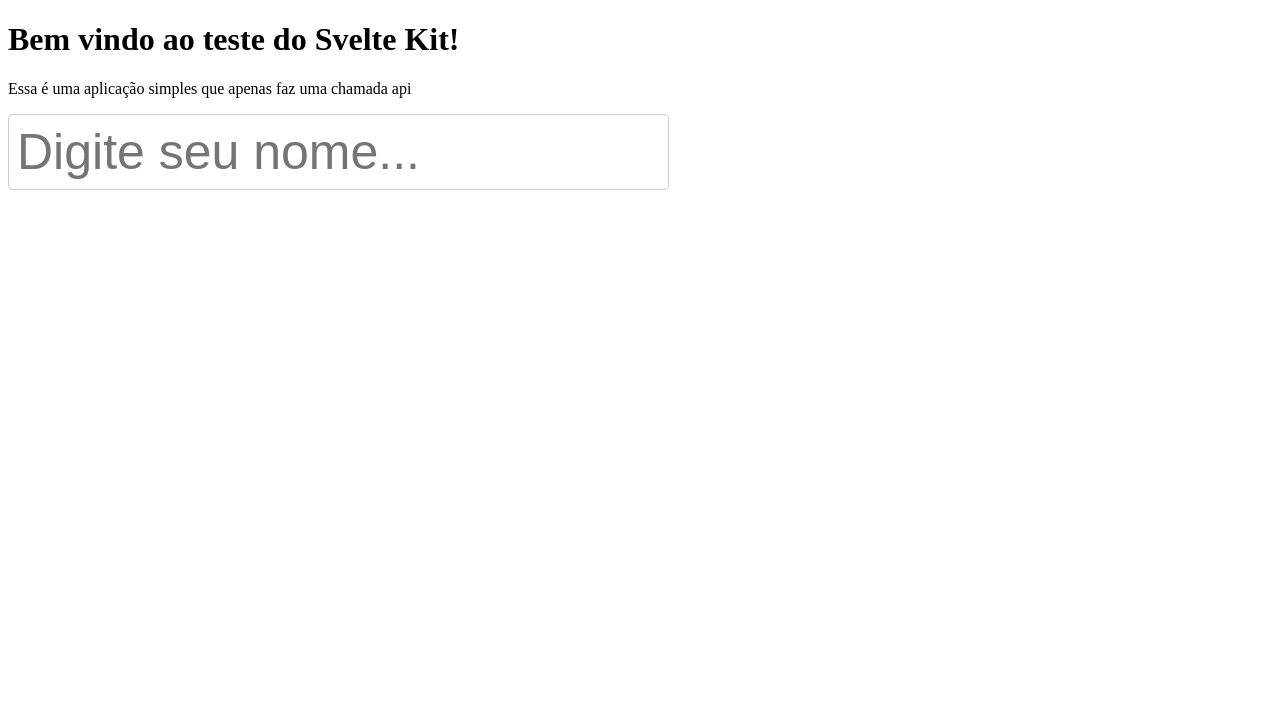
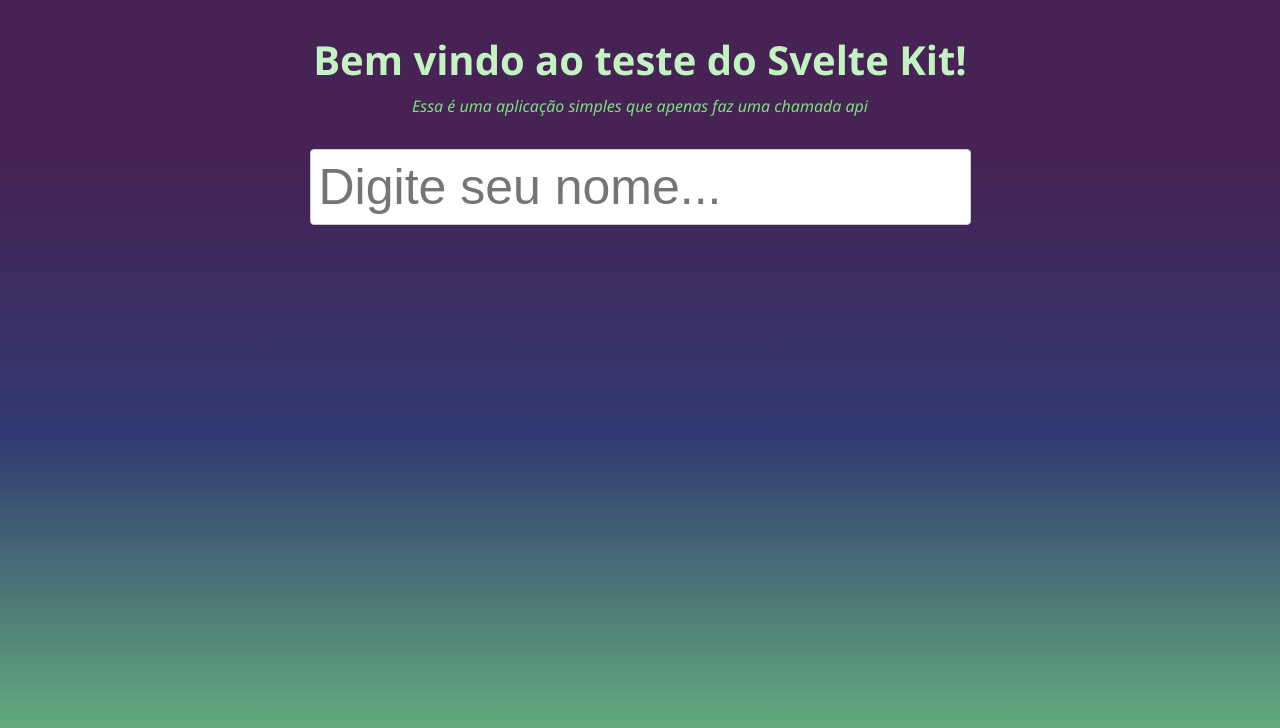
Before and after one commit to JoaoGabrielVargas/sveltekit-test-app, a SvelteKit app: page / in a window 1280 px wide. Shown: the top 728 px of the page. Built offline with nearby package versions, Linux system fonts and the light colour scheme.

Commit message:
style: created basic color palette for the page

```diff
--- a/src/routes/+page.svelte
+++ b/src/routes/+page.svelte
@@ -40,9 +40,11 @@
   // console.log("data", data)
 </script>
 
-<div>
+<div class="container">
   <h1>Bem vindo ao teste do Svelte Kit!</h1>
-  <p>Essa é uma aplicação simples que apenas faz uma chamada api</p>
+  <p class="subtitle">
+    Essa é uma aplicação simples que apenas faz uma chamada api
+  </p>
   <Input bind:value={inputValue} onInput={handleInput} />
   {#if isLoading}
     <p>Carregando...</p>
@@ -53,3 +55,38 @@
     <p>Nenhum resultado encontrado</p>
   {/if}
 </div>
+
+<style>
+  :global(body) {
+    font-family: "Segoe UI", Tahoma, Geneva, Verdana, sans-serif;
+    background: #462255;
+    background: linear-gradient(
+      180deg,
+      rgba(70, 34, 85, 1) 20%,
+      rgba(49, 59, 114, 1) 55%,
+      rgba(98, 168, 124, 1) 90%
+    );
+    margin: 0;
+    min-height: 100vh;
+    display: flex;
+    justify-content: center;
+    /* align-items: center; */
+    color: #333;
+  }
+
+  .container {
+    padding: 2rem;
+    text-align: center;
+  }
+
+  h1 {
+    margin: 0 0 0.5rem;
+    color: #C3F3C0;
+    font-size: 2.5rem;
+  }
+  .subtitle {
+    margin: 0 0 2rem;
+    color: #7EE081;
+    font-style: italic;
+  }
+</style>
```
